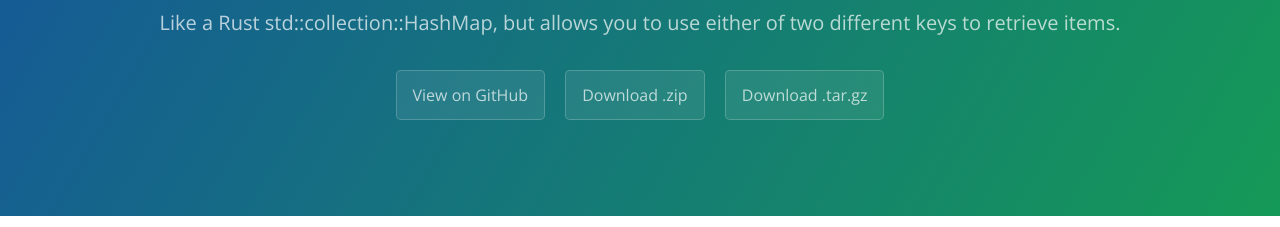
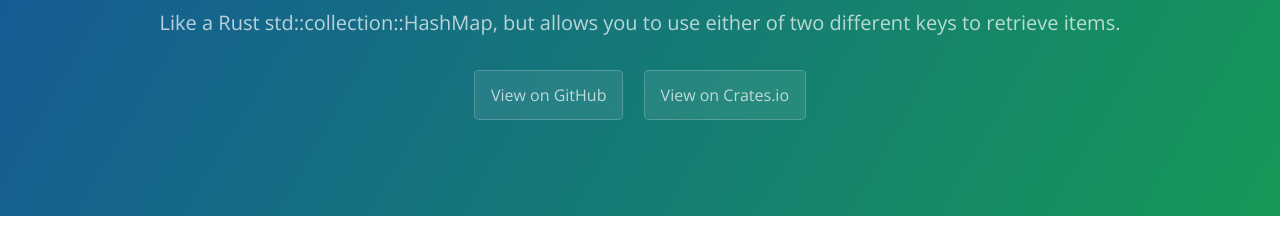
Before and after one commit to rust-embedded-community/multi-map, a plain HTML site: page index.html in a window 1280 px wide. Shown: the part 167-394 px from the top of the page. Drawn offline with nearby package versions, Linux system fonts and the light colour scheme.

Commit message:
Point at docs.rs.

```diff
--- a/index.html
+++ b/index.html
@@ -14,8 +14,7 @@
       <h1 class="project-name">Multi-map</h1>
       <h2 class="project-tagline">Like a Rust std::collection::HashMap, but allows you to use either of two different keys to retrieve items.</h2>
       <a href="https://github.com/thejpster/multi-map" class="btn">View on GitHub</a>
-      <a href="https://github.com/thejpster/multi-map/zipball/master" class="btn">Download .zip</a>
-      <a href="https://github.com/thejpster/multi-map/tarball/master" class="btn">Download .tar.gz</a>
+      <a href="https://crates.io/crates/multi-map" class="btn">View on Crates.io</a>
     </section>
 
     <section class="main-content">
@@ -34,16 +33,13 @@
 
 <p>Insert, removal and iteration is supported. Gradually, I might implement the rest of the std::collections::HashMap API, but I've found this to be sufficiently useful for now.</p>
 
-<p>For more details, see the <a href="doc/multi_map/index.html">Rust Docs</a>.</p>
+<p>For more details, see the <a href="https://docs.rs/multi-map">Rust Docs</a>.</p>
 
       <footer class="site-footer">
         <span class="site-footer-owner"><a href="https://github.com/thejpster/multi-map">Multi-map</a> is maintained by <a href="https://github.com/thejpster">thejpster</a>.</span>
 
         <span class="site-footer-credits">This page was generated by <a href="https://pages.github.com">GitHub Pages</a> using the <a href="https://github.com/jasonlong/cayman-theme">Cayman theme</a> by <a href="https://twitter.com/jasonlong">Jason Long</a>.</span>
       </footer>
-
     </section>
-
-
   </body>
 </html>
```
